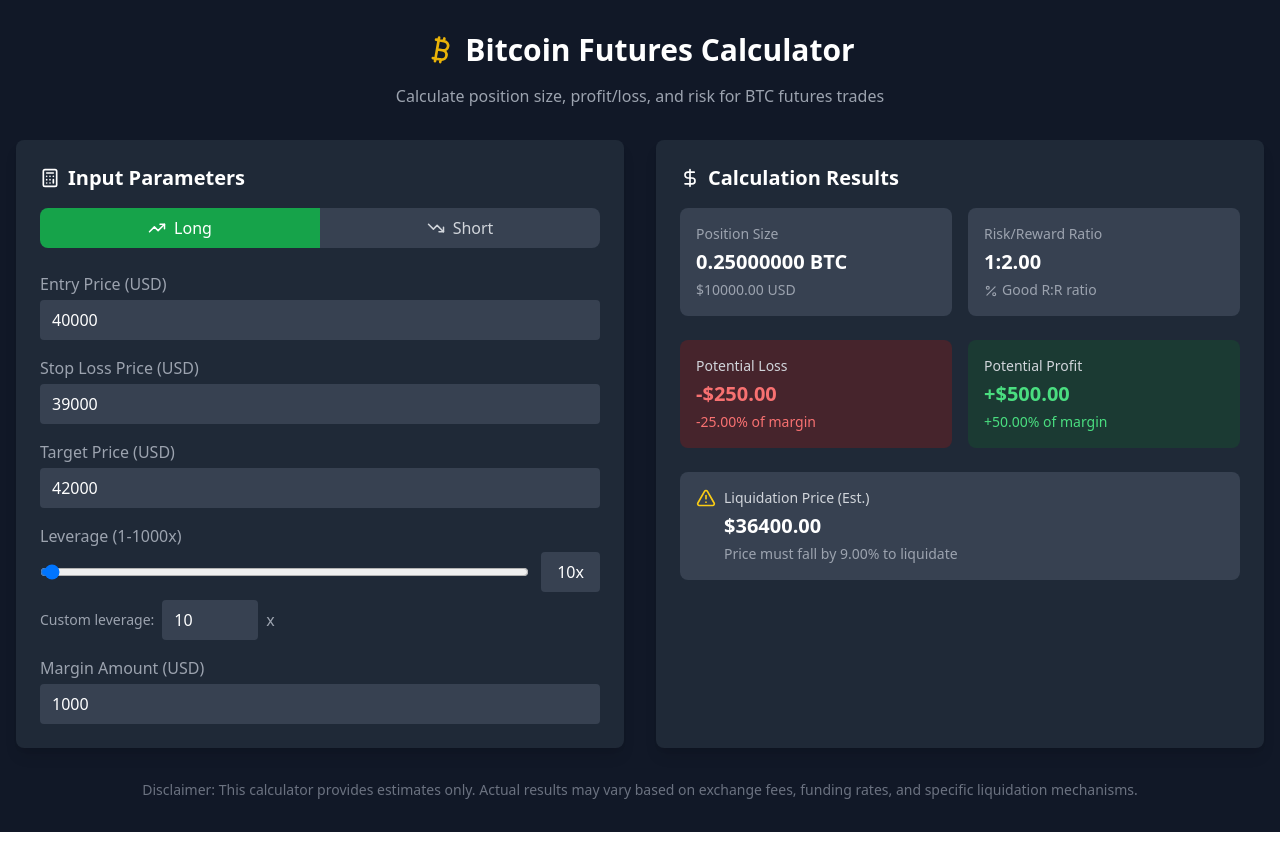
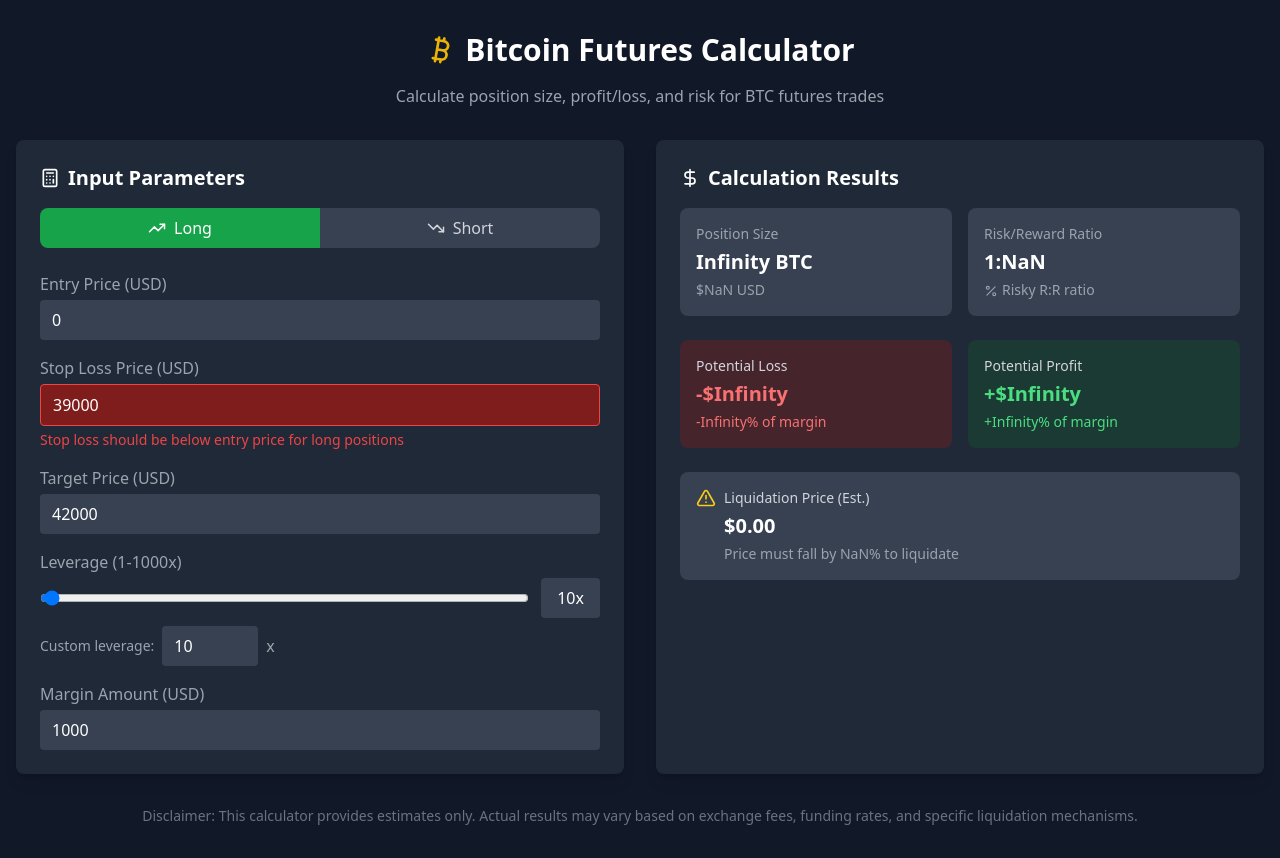
Before and after one commit to jayesh731/btc_calculator, a React (Vite) app: page / in a window 1280 px wide. Before the commit the page ends 832 px from the top, so only its background shows below. Built offline with nearby package versions, Linux system fonts and the light colour scheme.

Commit message:
change in state

```diff
--- a/src/App.tsx
+++ b/src/App.tsx
@@ -2,7 +2,7 @@ import React, { useState, useEffect } from 'react';
 import { Calculator, Bitcoin, TrendingUp, TrendingDown, AlertTriangle, DollarSign, PercentIcon } from 'lucide-react';
 
 function App() {
-  const [entryPrice, setEntryPrice] = useState<number>(40000);
+  const [entryPrice, setEntryPrice] = useState<number>(0);
   const [stopLossPrice, setStopLossPrice] = useState<number>(39000);
   const [targetPrice, setTargetPrice] = useState<number>(42000);
   const [leverage, setLeverage] = useState<number>(10);
```
